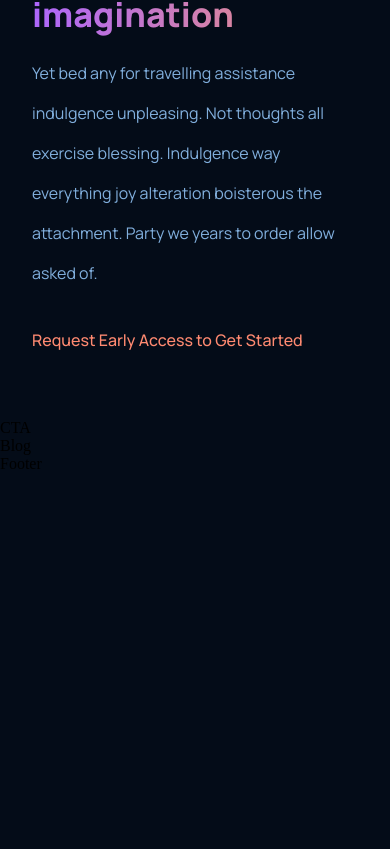
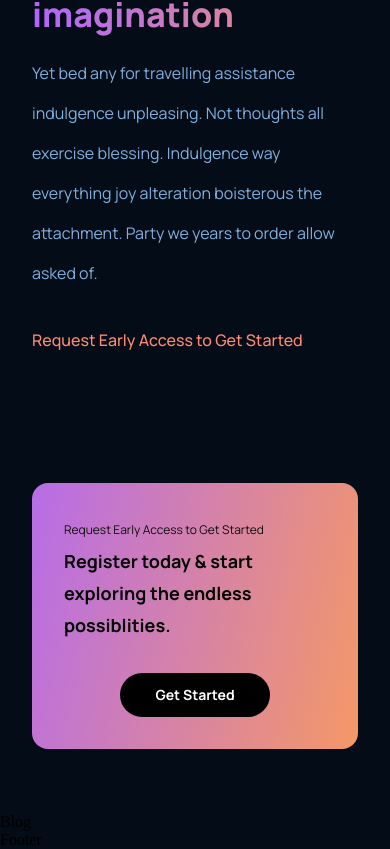
Before and after one commit to nickidells97/GPT3__ndf, a React (Create React App) app: page / in a window 390 px wide. Shown: the part 3965-4814 px from the top of the page. Before the commit the page ends 4438 px from the top, so only its background shows below. Built offline with nearby package versions, Linux system fonts and the light colour scheme.

Commit message:
add possibility container with styling

```diff
--- a/src/components/cta/CTA.jsx
+++ b/src/components/cta/CTA.jsx
@@ -3,8 +3,14 @@
 
 const CTA = () => {
   return (
-    <div>
-     CTA
+    <div className='gpt3__cta'>
+      <div className='gpt3__cta-content'>
+        <p>Request Early Access to Get Started</p>
+        <h3>Register today & start exploring the endless possiblities.</h3>
+      </div>
+      <div className='gpt3__cta-btn'>
+        <button type='button'>Get Started</button>
+      </div>
     </div>
   )
 }
--- a/src/components/cta/cta.css
+++ b/src/components/cta/cta.css
@@ -0,0 +1,82 @@
+.gpt3__cta {
+  display: flex;
+  justify-content: space-between;
+  align-items: center;
+  flex-direction: row;
+  padding: 2rem;
+  margin: 4rem;
+  border-radius: 1rem;
+  background: var(--gradient-bar);
+}
+
+.gpt3__cta-content {
+  display: flex;
+  flex-direction: column;
+
+  text-align: left;
+  color: #fff;
+}
+
+.gpt3__cta-content p {
+  font-family: var(--font-family);
+  font-size: 12px;
+  line-height: 30px; /* 250% */
+  color: #0E0E0E;
+  }
+
+.gpt3__cta-content h3 {
+  font-family: var(--font-family);
+  font-size: 24px;
+  line-height: 45px; /* 187.5% */
+  color: #000;
+  }
+
+.gpt3__cta-btn {
+  display: flex;
+  justify-content: center;
+  align-items: center;
+  margin-left: 2rem;
+}
+
+.gpt3__cta-btn button {
+  background: #000;
+  color: #FFF;
+  border-radius: 40px;
+  font-family: var(--font-family);
+  font-weight: bold;
+  font-size: 18px;
+  line-height: 30px; /* 166.667% */
+  padding: 0.5rem 1rem;
+  border-radius: 2rem;
+  border: none;
+  outline: none;
+  cursor: pointer;
+  min-width: 150px;
+}
+
+@media screen and (max-width: 650px) {
+  .gpt3__cta {
+      flex-direction: column;
+  }
+
+  .gpt3__cta-btn {
+      margin: 2rem 0 0;
+  }
+}
+
+@media screen and (max-width: 550px) {
+  .gpt3__cta {
+      flex-direction: column;
+      margin: 4rem 2rem;
+  }
+
+  .gpt3__cta-content h3 {
+      font-size: 18px;
+      line-height: 32px;
+  }
+
+  .gpt3__cta-btn button {
+      font-size: 14px;
+      line-height: 28px;
+  }
+}
```
